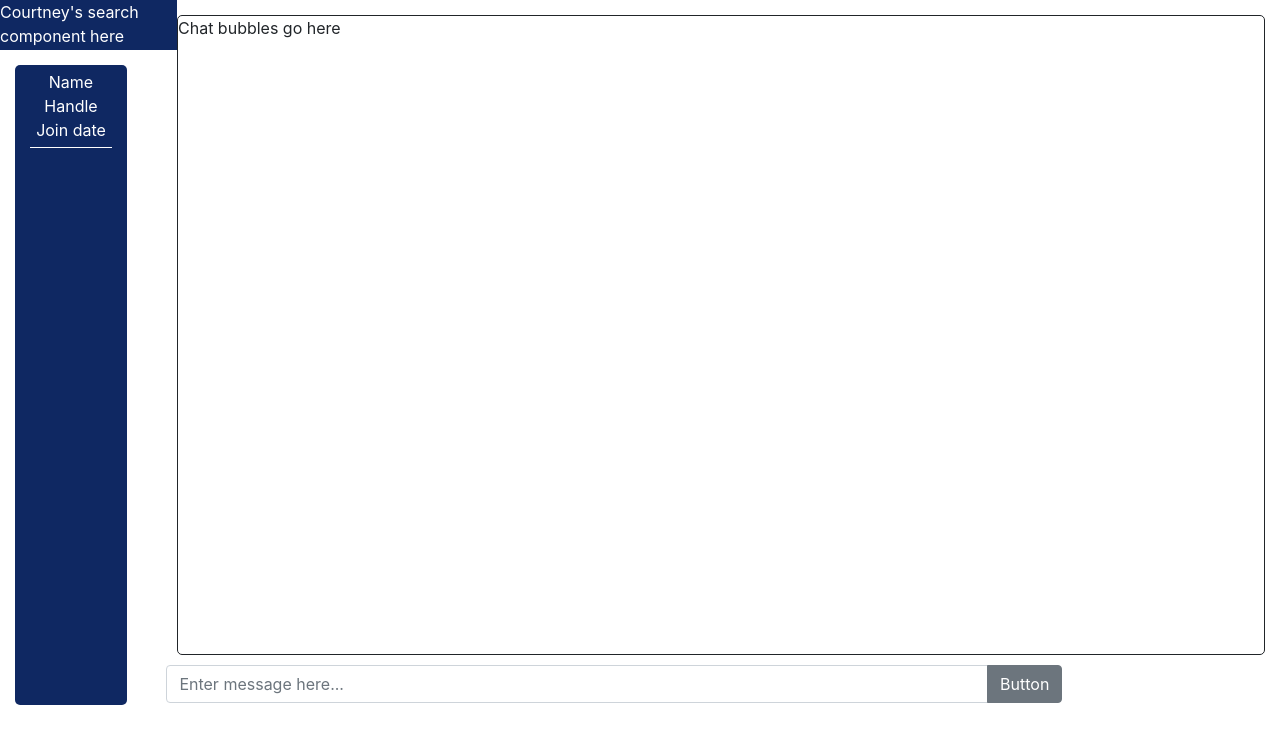
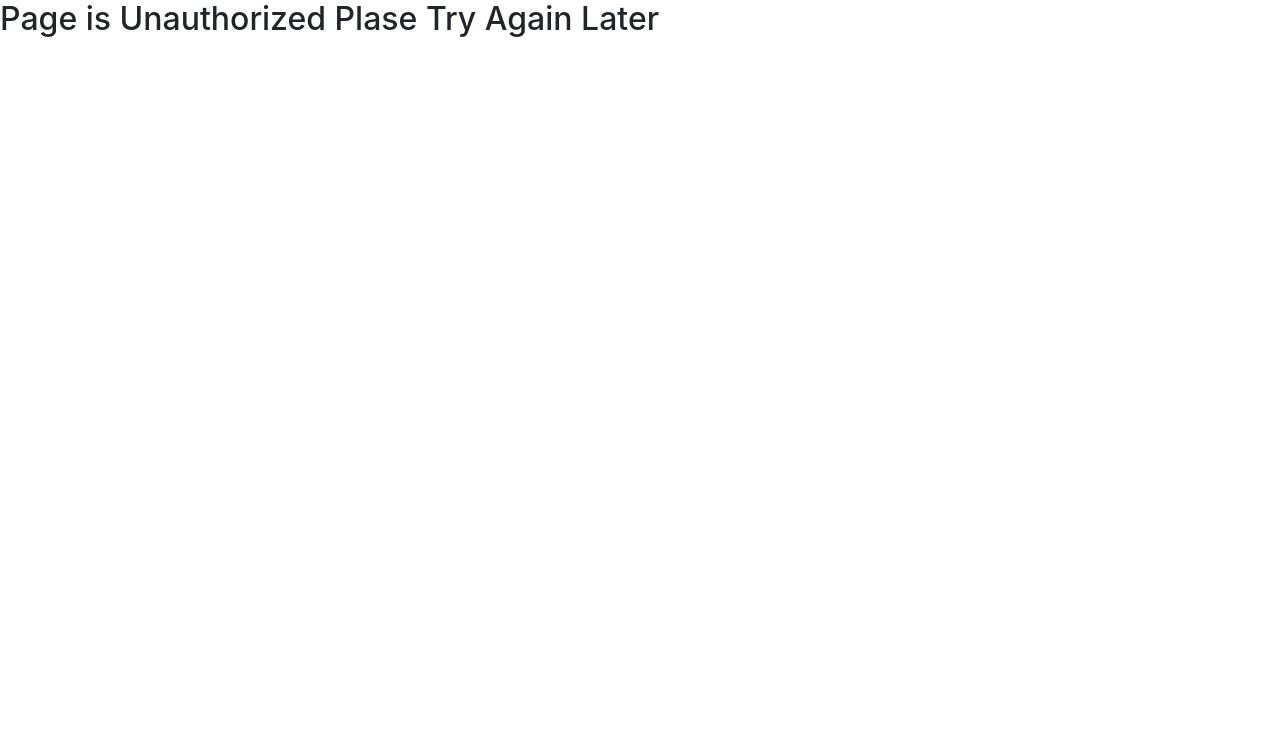
Before and after one commit to Agauntt/Project2, an Angular app in the folder Chatr/: page /homePage in a window 1280 px wide. Shown: the top 744 px of the page. Built offline with nearby package versions, Linux system fonts and the light colour scheme.

Commit message:
Updated HomePage

```diff
--- a/Chatr/src/app/chat-window/chat-window.component.html
+++ b/Chatr/src/app/chat-window/chat-window.component.html
@@ -1,3 +1,4 @@
+<div *ngIf="authorized else elseBlock" >
 <div class="post-box">
     Chat bubbles go here
 </div>
@@ -23,3 +24,10 @@
     <button class="btn btn-secondary" type="button" id="button-addon2">Button</button>
     </div>
 </div>
+</div>
+
+
+<ng-template #elseBlock>
+    <h2>Page is Unauthorized Plase Try Again Later</h2>
+
+</ng-template>
--- a/Chatr/src/app/chat-window/chat-window.component.ts
+++ b/Chatr/src/app/chat-window/chat-window.component.ts
@@ -6,7 +6,7 @@ import { Component, OnInit } from '@angular/core';
   styleUrls: ['./chat-window.component.css']
 })
 export class ChatWindowComponent implements OnInit {
-
+  authorized = false;
   constructor() { }
 
   ngOnInit() {
```
